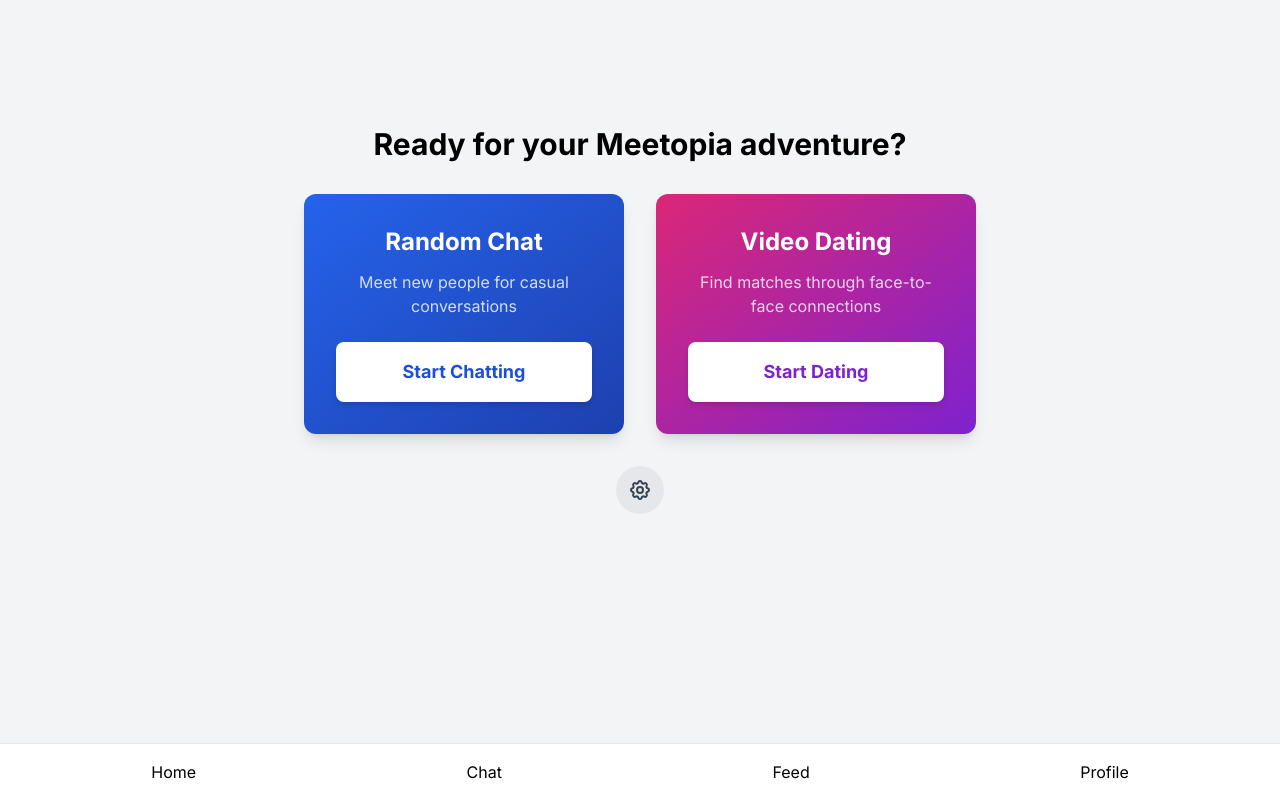
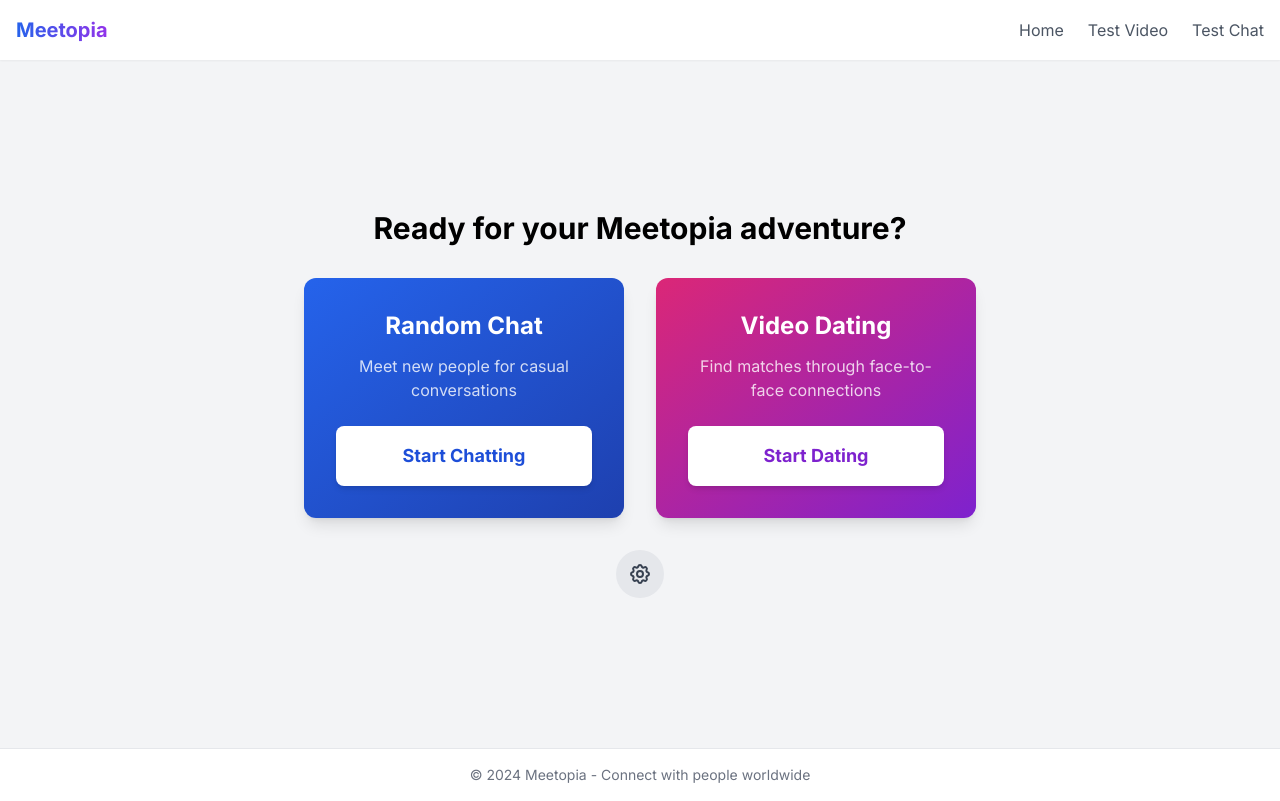
Before and after one commit to BTheCoderr/MeetopiaAPP, a Next.js app: page / in a window 1280 px wide. Built offline with nearby package versions, Linux system fonts and the light colour scheme; no server answers.

Commit message:
Add test pages for video and text chat with updated MainLayout

```diff
--- /dev/null
+++ b/src/app/test-chat/page.tsx
@@ -0,0 +1,64 @@
+'use client'
+import React, { useState } from 'react'
+import MainLayout from '../../components/Layout/MainLayout'
+import TextChat from '../../components/TextChat'
+
+export default function TestChatPage() {
+  // Generate a random room ID for testing
+  const roomId = `test_room_${Math.floor(Math.random() * 10000)}`
+
+  // Simulate a peer ID (would come from server in real app)
+  const [peerId, setPeerId] = useState<string | null>(null)
+
+  const simulatePeerConnection = () => {
+    // Simulate a peer connecting after 1 second
+    setPeerId(null)
+    setTimeout(() => {
+      setPeerId(`peer_${Math.floor(Math.random() * 10000)}`)
+    }, 1000)
+  }
+
+  return (
+    <MainLayout>
+      <div className="container mx-auto p-4">
+        <h1 className="text-2xl font-bold mb-4">Test Text Chat</h1>
+        <p className="mb-4 text-gray-700">
+          This is a test page to preview the text chat interface.
+          Open this page in two different browsers to test the connection.
+        </p>
+
+        <div className="grid grid-cols-1 md:grid-cols-3 gap-6">
+          <div className="md:col-span-2 bg-white rounded-lg shadow-lg overflow-hidden h-[600px]">
+            <TextChat roomId={roomId} peerId={peerId} />
+          </div>
+
+          <div className="bg-white rounded-lg shadow-lg p-4">
+            <h2 className="font-medium mb-4">Test Controls</h2>
+
+            <div className="mb-4">
+              <p className="text-sm text-gray-600 mb-2">Room ID: {roomId}</p>
+              <p className="text-sm text-gray-600 mb-2">Peer ID: {peerId || 'Not connected'}</p>
+            </div>
+
+            <button
+              onClick={simulatePeerConnection}
+              className="w-full py-2 px-4 bg-blue-600 text-white rounded-lg hover:bg-blue-700 transition-colors"
+            >
+              Simulate Peer Connection
+            </button>
+
+            <div className="mt-6 text-sm text-gray-600">
+              <p className="mb-2">Instructions:</p>
+              <ol className="list-decimal pl-5 space-y-1">
+                <li>Open this page in two browsers</li>
+                <li>Click "Simulate Peer Connection" on both</li>
+                <li>You should now be able to exchange messages</li>
+              </ol>
+              <p className="mt-4">Note: In a real app, peers would be matched by the server based on preferences.</p>
+            </div>
+          </div>
+        </div>
+      </div>
+    </MainLayout>
+  )
+}
--- /dev/null
+++ b/src/app/test-video/page.tsx
@@ -0,0 +1,60 @@
+'use client'
+import React, { useState } from 'react'
+import MainLayout from '../../components/Layout/MainLayout'
+import VideoCall from '../../components/VideoCall'
+
+export default function TestVideoPage() {
+  const [isMuted, setIsMuted] = useState(false)
+  const [isVideoOff, setIsVideoOff] = useState(false)
+
+  // Generate a random room ID for testing
+  const roomId = `test_room_${Math.floor(Math.random() * 10000)}`
+
+  return (
+    <MainLayout>
+      <div className="container mx-auto p-4">
+        <h1 className="text-2xl font-bold mb-4">Test Video Call</h1>
+        <p className="mb-4 text-gray-700">
+          This is a test page to preview the FaceTime-style video chat interface.
+          Open this page in two different browsers to test the connection.
+        </p>
+
+        <div className="bg-white rounded-lg shadow-lg p-4">
+          <VideoCall
+            roomId={roomId}
+            isMuted={isMuted}
+            setIsMuted={setIsMuted}
+            isVideoOff={isVideoOff}
+            setIsVideoOff={setIsVideoOff}
+            blindDate={false}
+            peerId={null}
+          />
+
+          <div className="mt-6 p-4 bg-gray-100 rounded-lg">
+            <h2 className="font-medium mb-2">Test Controls</h2>
+            <div className="flex gap-4">
+              <button
+                onClick={() => setIsMuted(!isMuted)}
+                className={`px-4 py-2 rounded-lg ${isMuted ? 'bg-red-500 text-white' : 'bg-gray-200'}`}
+              >
+                {isMuted ? 'Unmute' : 'Mute'}
+              </button>
+
+              <button
+                onClick={() => setIsVideoOff(!isVideoOff)}
+                className={`px-4 py-2 rounded-lg ${isVideoOff ? 'bg-red-500 text-white' : 'bg-gray-200'}`}
+              >
+                {isVideoOff ? 'Turn on Video' : 'Turn off Video'}
+              </button>
+            </div>
+
+            <div className="mt-4 text-sm text-gray-600">
+              <p>Room ID: {roomId}</p>
+              <p>This room ID is randomly generated for testing. In a real application, the room ID would be generated by the server when matching users.</p>
+            </div>
+          </div>
+        </div>
+      </div>
+    </MainLayout>
+  )
+}
--- a/src/components/Layout/MainLayout.tsx
+++ b/src/components/Layout/MainLayout.tsx
@@ -1,5 +1,6 @@
 'use client'
 import React from 'react'
+import Link from 'next/link'
 
 interface MainLayoutProps {
   children: React.ReactNode
@@ -8,15 +9,47 @@ interface MainLayoutProps {
 export default function MainLayout({ children }: MainLayoutProps) {
   return (
     <div className="min-h-screen bg-gray-100">
-      <main>{children}</main>
-      <nav className="fixed bottom-0 w-full bg-white border-t">
-        <div className="flex justify-around p-4">
-          <a href="/home">Home</a>
-          <a href="/chat">Chat</a>
-          <a href="/feed">Feed</a>
-          <a href="/profile">Profile</a>
+      {/* Header */}
+      <header className="bg-white shadow-sm">
+        <div className="container mx-auto px-4 py-4 flex items-center justify-between">
+          <Link href="/" className="text-xl font-bold bg-gradient-to-r from-blue-600 to-purple-600 bg-clip-text text-transparent">
+            Meetopia
+          </Link>
+
+          <div className="flex gap-6">
+            <Link
+              href="/"
+              className="text-gray-600 hover:text-gray-900 transition-colors"
+            >
+              Home
+            </Link>
+            <Link
+              href="/test-video"
+              className="text-gray-600 hover:text-gray-900 transition-colors"
+            >
+              Test Video
+            </Link>
+            <Link
+              href="/test-chat"
+              className="text-gray-600 hover:text-gray-900 transition-colors"
+            >
+              Test Chat
+            </Link>
+          </div>
         </div>
-      </nav>
+      </header>
+
+      {/* Main content */}
+      <main className="container mx-auto px-4 py-6">
+        {children}
+      </main>
+
+      {/* Footer */}
+      <footer className="bg-white border-t mt-auto">
+        <div className="container mx-auto px-4 py-4 text-center text-gray-500 text-sm">
+          &copy; {new Date().getFullYear()} Meetopia - Connect with people worldwide
+        </div>
+      </footer>
     </div>
   )
 }
```
